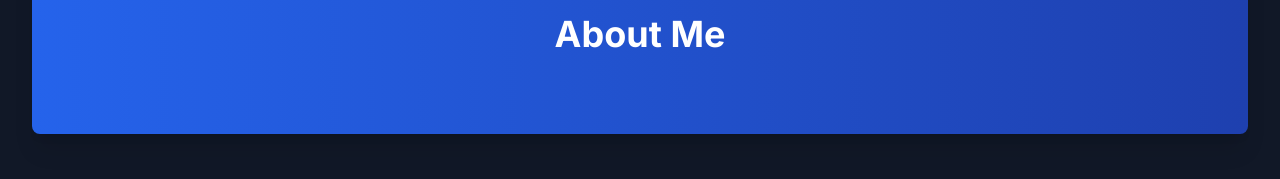
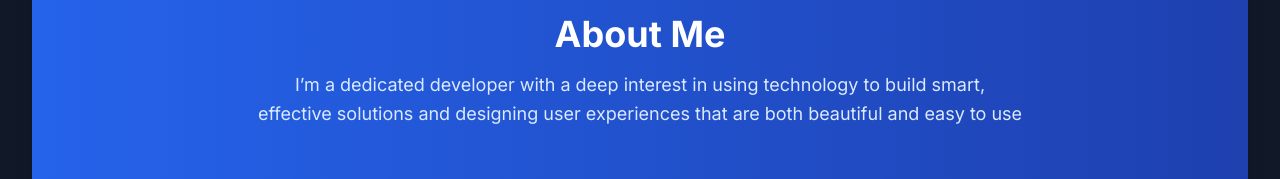
Before and after one commit to henrydaoo/huntercraft, a React (Vite) app: page / in a window 1280 px wide. Shown: the part 725-904 px from the top of the page. Built offline with nearby package versions, Linux system fonts and the light colour scheme; no server answers; the database is empty.

Commit message:
fix: use placeholder

```diff
--- a/src/components/About.tsx
+++ b/src/components/About.tsx
@@ -40,7 +40,8 @@ const About = () => {
               About Me
             </h2>
             <p className="text-lg text-blue-100 leading-relaxed">
-              {personalInfo?.bio || ""}
+              {personalInfo?.bio ||
+                "I’m a dedicated developer with a deep interest in using technology to build smart, effective solutions and designing user experiences that are both beautiful and easy to use"}
             </p>
           </div>
         </div>
```
